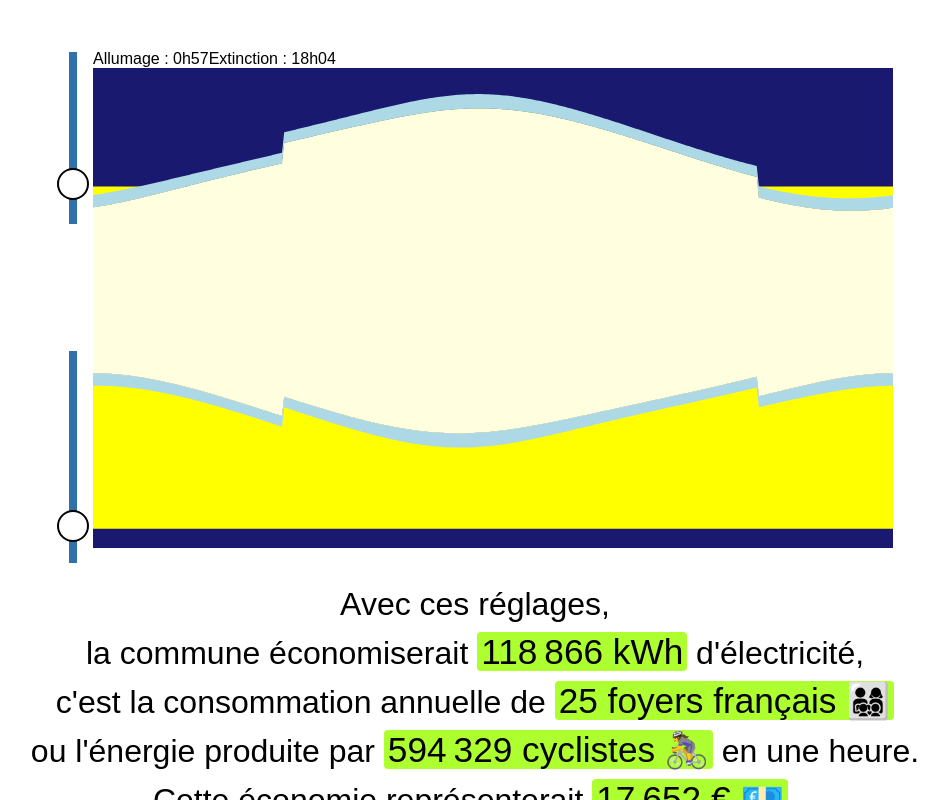
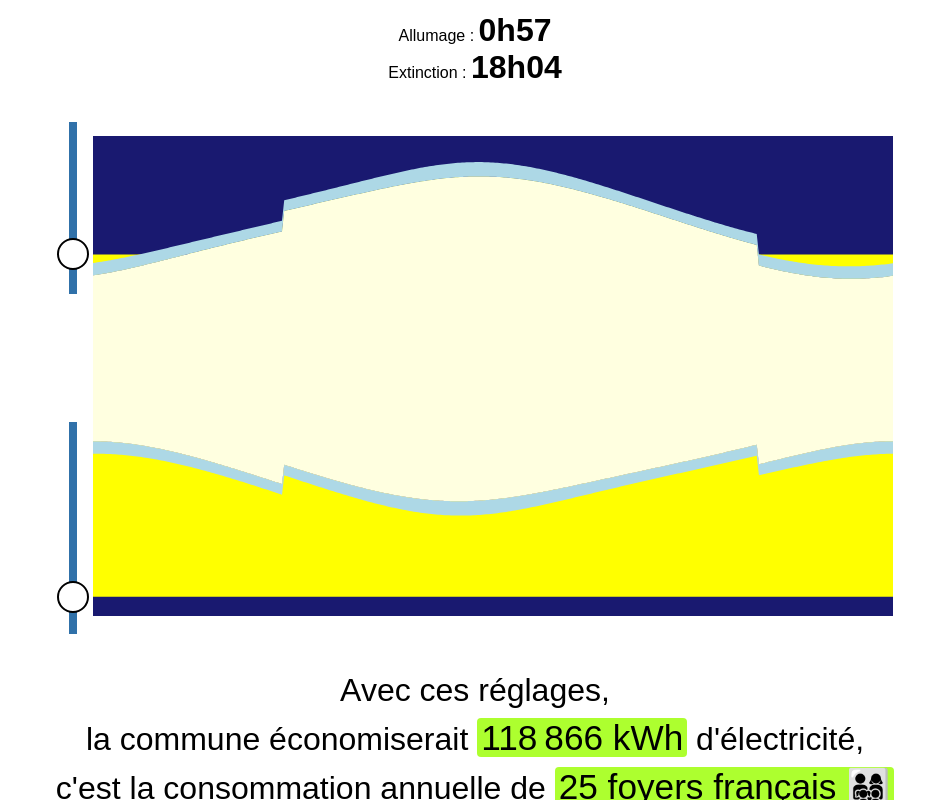
Before and after one commit to nop00/sunset, a React (Vite) app: page / in a window 1280 px wide. Shown: the top 800 px of the page, without its empty margins (165-1113 px from the left). Built offline with nearby package versions, Linux system fonts and the light colour scheme.

Commit message:
Meilleur affichage des heures

```diff
--- a/src/App.tsx
+++ b/src/App.tsx
@@ -27,16 +27,16 @@ const GlobalStyle = createGlobalStyle`
   }
 `;
 
-const SliderMorning = styled(VerticalRangeSlider)`
+const SliderOn = styled(VerticalRangeSlider)`
   position: absolute;
   left: 0;
-  bottom: -77px;
+  bottom: -62px;
 `;
 
-const SliderEvening = styled(VerticalRangeSlider)`
+const SliderOff = styled(VerticalRangeSlider)`
   position: absolute;
   left: 0;
-  top: 6px;
+  top: -10px;
 `;
 
 const EphemerisContainer = styled.div`
@@ -46,6 +46,15 @@ const EphemerisContainer = styled.div`
   position: relative;
   margin: 50px auto;
   padding-left: 36px;
+`;
+
+const LightsTime = styled.div`
+  margin: 0 auto;
+  max-width: 800px;
+  text-align: center;
+  strong {
+    font-size: 200%;
+  }
 `;
 
 export default () => {
@@ -75,30 +84,32 @@ export default () => {
   return (
     <>
       <GlobalStyle />
+      <LightsTime>
+        Allumage : <strong>{readableTime(lightsOnTime)}</strong>
+        <br />
+        Extinction : <strong>{readableTime(lightsOffTime)}</strong>
+      </LightsTime>
       <EphemerisContainer>
-        <SliderMorning
+        <SliderOn
           from={minOnTime}
           to={maxOnTime}
           value={lightsOnTime}
           height={180}
           onChange={setLightsOnTime}
         />
-        Allumage : {readableTime(lightsOnTime)}
-        <SliderEvening
+        <SliderOff
           from={minOffTime}
           to={maxOffTime}
           value={lightsOffTime}
           height={140}
           onChange={setLightsOffTime}
         />
-        Extinction : {readableTime(lightsOffTime)}
         <Ephemeris
           data={dataWithSavings}
           lightsOnTime={lightsOnTime}
           lightsOffTime={lightsOffTime}
         />
       </EphemerisContainer>
-
       <Explanation newLightingTime={lightingTime} />
     </>
   );
```
